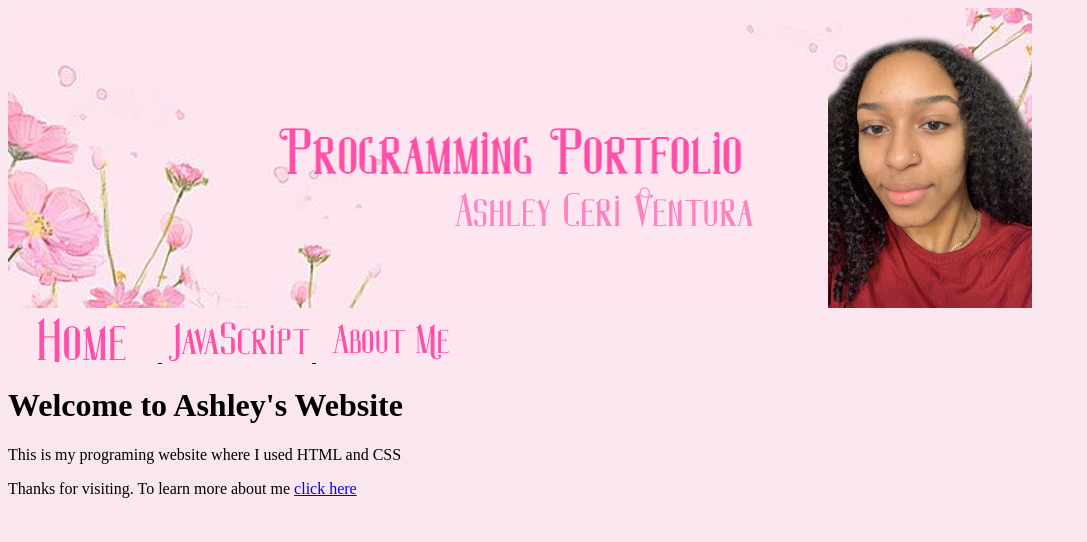
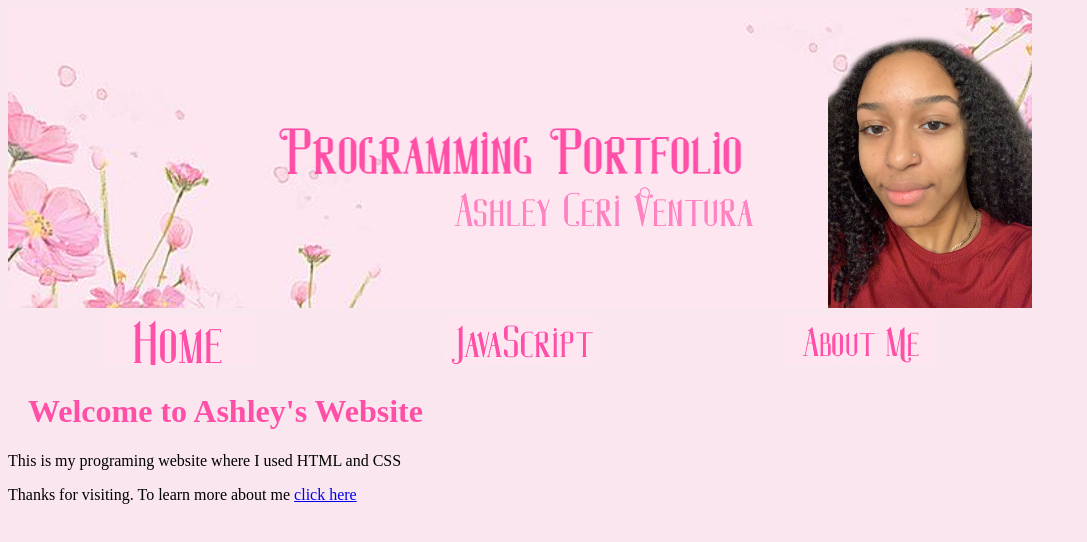
Before and after one commit to Ashceri/Ashceri.github.io, a plain HTML site: page index.html in a window 1280 px wide. Shown: the whole page, without its empty margins (0-1087 px from the left). Drawn offline with Linux system fonts and the light colour scheme.

Commit message:
Add files via upload

```diff
--- a/index.html
+++ b/index.html
@@ -8,7 +8,7 @@
 </head>
 <body>
     <img src="Ceri_banner.jpg">
-    <table width="800px"></table>
+    <table width="1024px">
     <tr>
         <td align="center">
             <a href="index.html"> <img src="Ceri_home.jpg"> </a>
@@ -20,6 +20,7 @@
             <a href="aboutme.html"> <img src="Ceri_aboutme.jpg"> </a>
         </td>
     </tr>
+    </table>
 
     <h1>Welcome to Ashley's Website</h1>
     <p>This is my programing website where I used HTML and CSS</p>
--- a/mystyle.css
+++ b/mystyle.css
@@ -2,7 +2,8 @@ body {
     background-color: #f9e6ef;
   }
 
-  h2 {
+  h1 {
     color: #ff4fa7;
     margin-left: 20px;
   }
+  #nav-table {width: 1024px;}
```
Also changed, not shown: JavaScript.html (+1 -0 lines).
